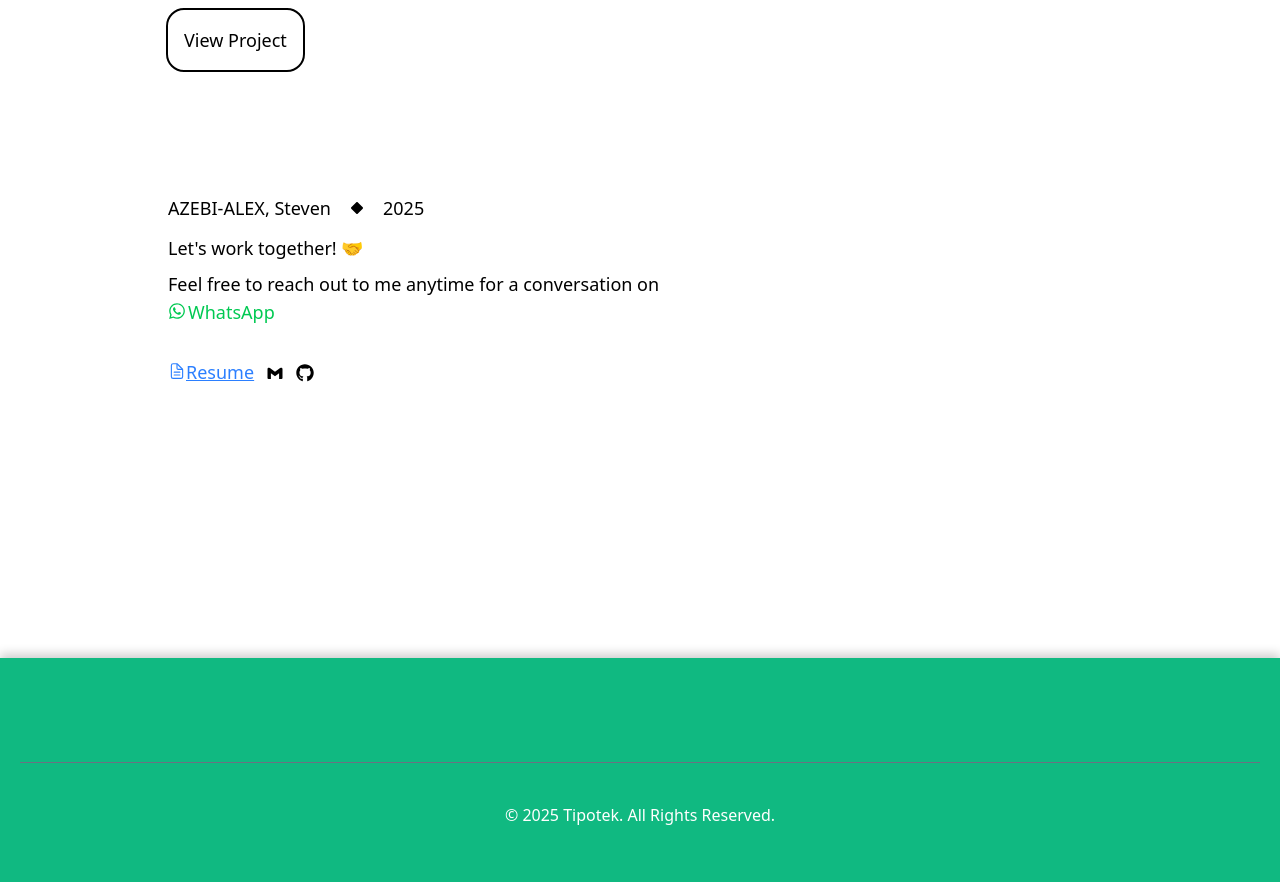
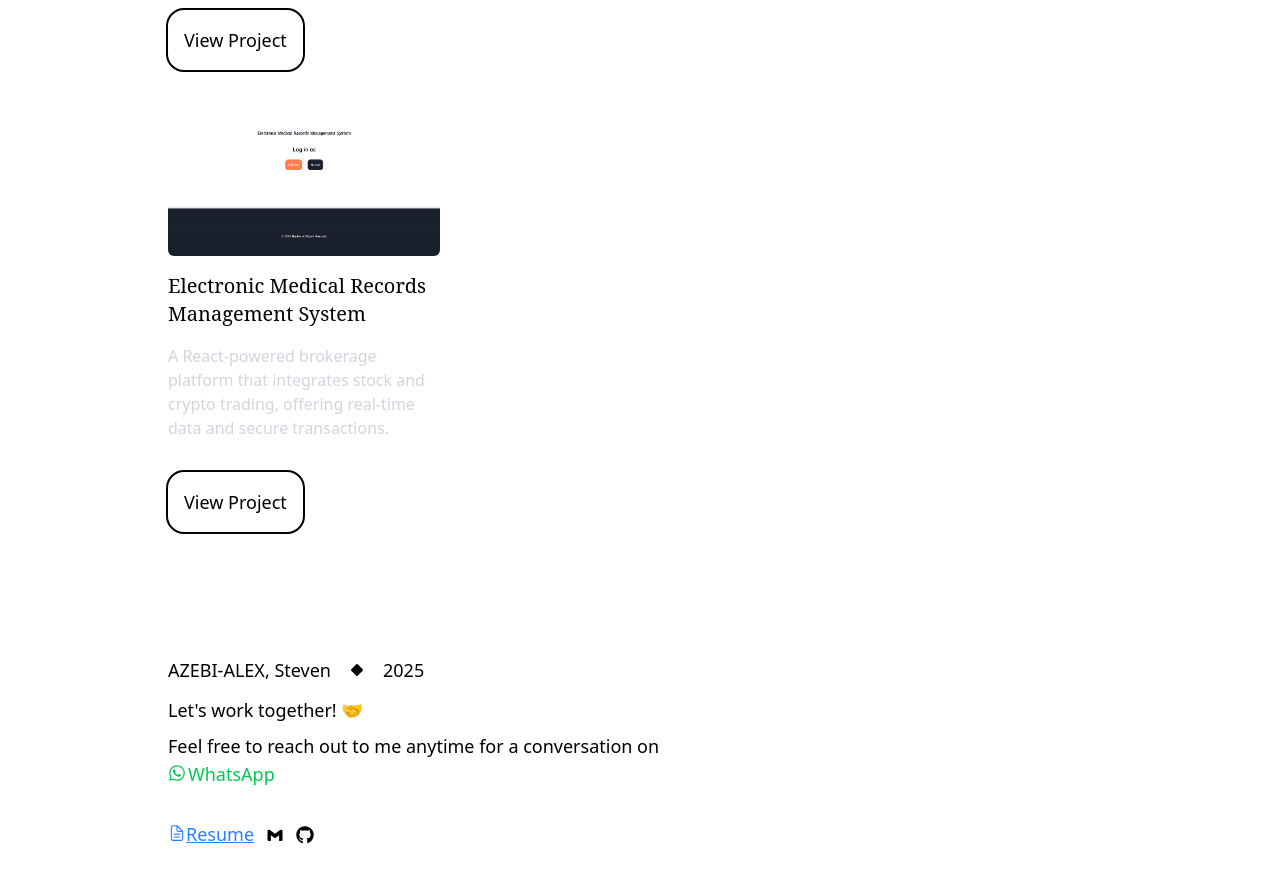
Before and after one commit to Tipo45/tipotek, a React (Vite) app: page / in a window 1280 px wide. Shown: the part 1025-1907 px from the top of the page. Built offline with nearby package versions, Linux system fonts and the light colour scheme.

Commit message:
fifth commit

```diff
--- a/src/Header/Header.jsx
+++ b/src/Header/Header.jsx
@@ -24,7 +24,7 @@ const Header = () => {
     closeMenu();
   };
 
-  // Handle hash changes on page load
+
   useEffect(() => {
     const scrollToSection = (id) => {
       const section = document.getElementById(id);
@@ -48,7 +48,7 @@ const Header = () => {
     return () => {
       window.removeEventListener("hashchange", handleHash);
     };
-  }, []); // Now no dependencies needed
+  }, []);
 
   return (
     <section>
--- a/src/Welcomedisplay/Portfolio.jsx
+++ b/src/Welcomedisplay/Portfolio.jsx
@@ -2,6 +2,7 @@ import { Link } from "react-router-dom";
 import servicekimg from "../assets/Images/Screenshot 2025-03-24 230157.png";
 import tipobrokerimg from "../assets/Images/Screenshot 2025-03-24 230722.png";
 import portfolioimg from "../assets/Images/Screenshot 2025-03-24 231604.png";
+import EMRMSimg from "../assets/Images/Screenshot 2025-04-15 051447.png";
 const Portfolio = () => {
   return (
     <section id="projects">
@@ -83,6 +84,31 @@ const Portfolio = () => {
             </Link>
           </div>
         </div>
+        <div className="px-8 mt-15">
+          <img src={EMRMSimg} alt="" className="rounded-md mb-4" data-aos="zoom-out"
+            data-aos-delay="300" />
+          <h2 className=" text-xl font-primary font-medium" data-aos="fade-left"
+            data-aos-delay="1000">
+            Electronic Medical Records Management System
+          </h2>
+          <p className="text-gray-300 text-md mt-4" data-aos="fade-up"
+            data-aos-delay="800">
+            A React-powered brokerage platform that integrates stock and crypto
+            trading, offering real-time data and secure transactions.
+          </p>
+          <div className="mt-8">
+            <Link
+              to="https://med-records-management-system.vercel.app"
+              target="_blank"
+              rel="noopener noreferrer"
+            >
+              <button className="bg- hover:bg-darker-emerald-green font-medium outline-2 hover:outline-outline-z text-lg text-black hover:text-white p-4 rounded-2xl cursor-pointer transition-all duration-300 hover:-translate-y-3 focus:outline-white" data-aos="fade-up"
+            data-aos-delay="500">
+                View Project
+              </button>
+            </Link>
+          </div>
+        </div>
       </div>
     </section>
   );
```
Also changed, not shown: src/assets/Images/Screenshot 2025-04-15 051447.png (added).
